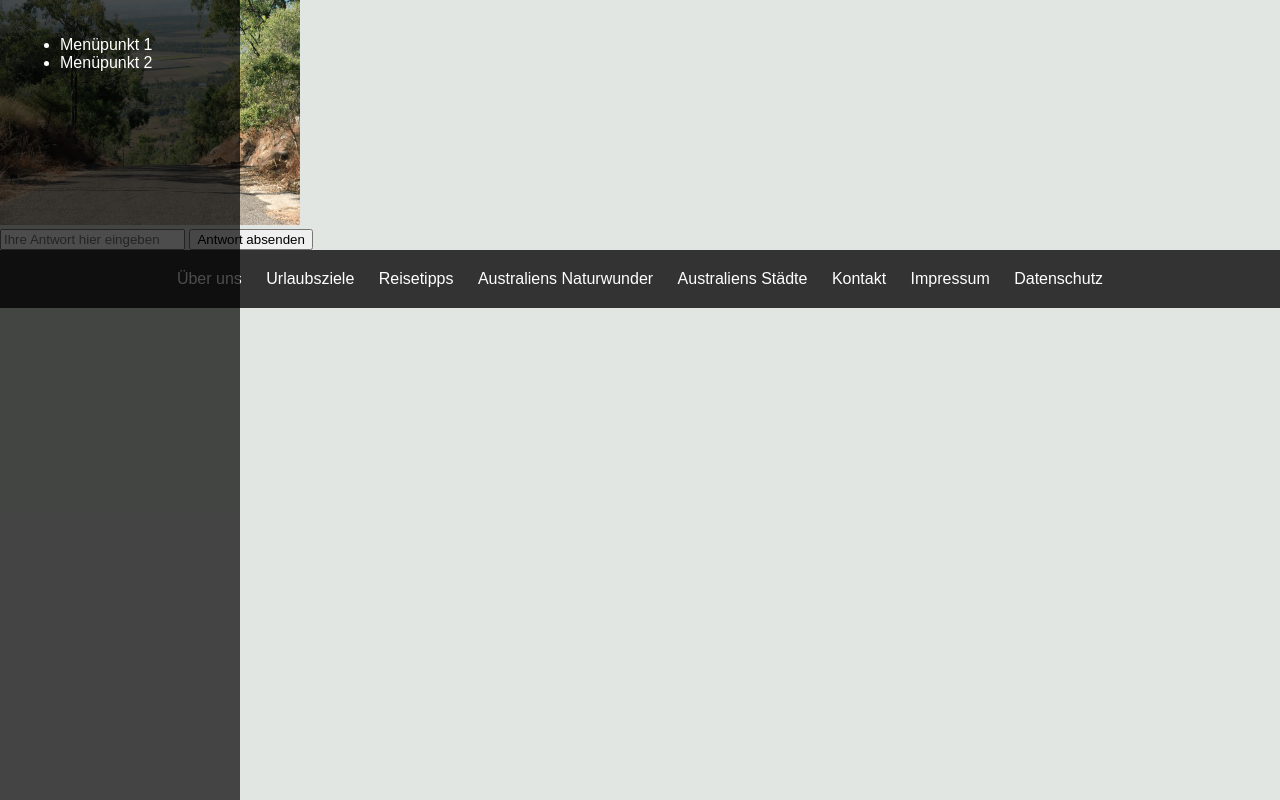
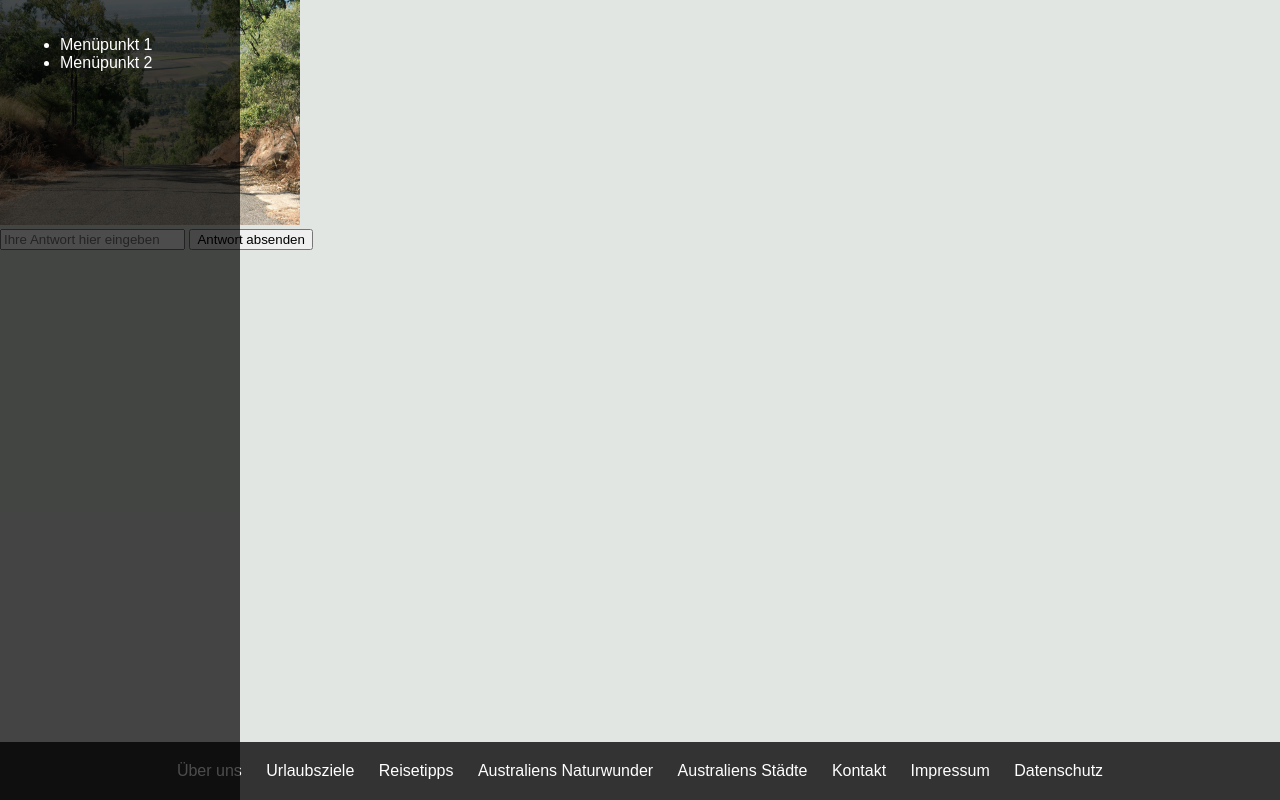
Before and after one commit to lynceus666/lynceus666.github.io, a plain HTML site: page index.html in a window 1280 px wide. Drawn offline with Linux system fonts and the light colour scheme.

Commit message:
Update styles.css

```diff
--- a/styles.css
+++ b/styles.css
@@ -6,6 +6,10 @@ body {
 	background-size: contain;
 	background-repeat: no-repeat;
 	background-position: center;
+}
+
+html {
+	height: 100%;
 }
 
 /* Menü-Stil */
@@ -33,10 +37,10 @@ body {
 #page-container {
     display: flex;
     flex-direction: column; /* Vertikale Anordnung */
-    min-height: 100%; /* Mindesthöhe ist die Höhe des Viewports */
+    min-height: 100vh; /* Mindesthöhe ist die Höhe des Viewports */
 }
 
-#content-wrap {
+.content-wrap {
     flex: 1; /* Ermöglicht, dass dieser Bereich den verfügbaren Raum einnimmt */
 }
 
```
